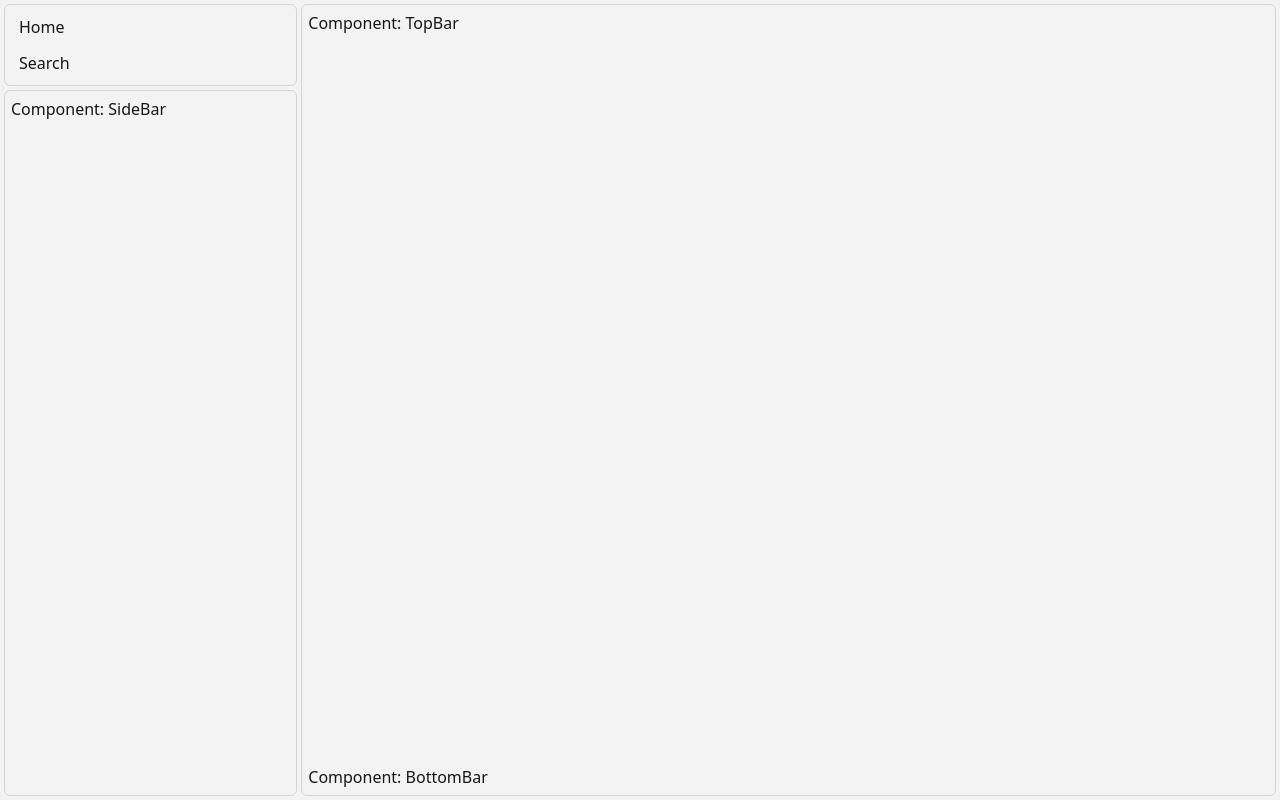
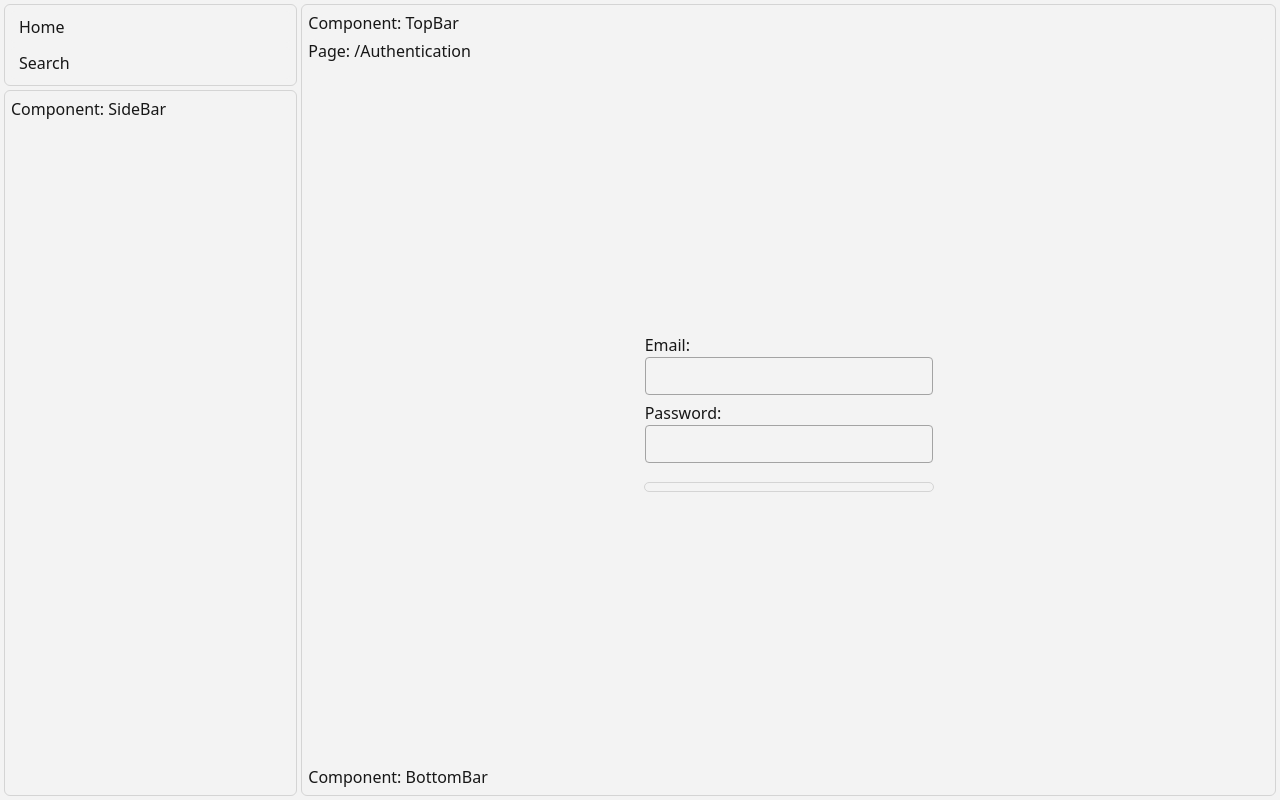
Before and after one commit to JosSebastian/archive, a Nuxt app: page /authentication in a window 1280 px wide. Built offline with nearby package versions, Linux system fonts and the light colour scheme; no server answers.

Commit message:
authentication implementation

```diff
--- /dev/null
+++ b/src-nuxt/pages/authentication/index.vue
@@ -0,0 +1,90 @@
+<script lang="ts" setup>
+type Credentials = {
+  email: string;
+  password: string;
+};
+const credentials = ref<Credentials>({
+  email: "",
+  password: "",
+});
+const route = useRoute();
+const router = useRouter();
+const navigate = () => {
+  if (route.query.action == "sign-on") {
+    router.push({ path: "/authentication", query: { action: "sign-in" } });
+  } else if (route.query.action == "sign-in") {
+    router.push({ path: "/authentication", query: { action: "sign-on" } });
+  }
+};
+const client = useSupabaseClient();
+const sign = async () => {
+  if (route.query.action == "sign-on") {
+    const { data, error } = await client.auth.signUp({
+      email: credentials.value.email,
+      password: credentials.value.password,
+    });
+    if (error) {
+      console.log(error);
+    } else {
+      navigate();
+    }
+  } else if (route.query.action == "sign-in") {
+    const { data, error } = await client.auth.signInWithPassword({
+      email: credentials.value.email,
+      password: credentials.value.password,
+    });
+    if (error) {
+      console.log(error);
+    } else {
+      navigateTo("/");
+    }
+  }
+};
+</script>
+
+<template>
+  <div class="w-full h-full flex flex-col">
+    <span class="bg-neutral-100 dark:bg-neutral-800">
+      Page: /Authentication
+    </span>
+    <div class="w-full h-full flex flex-col gap-5 justify-center items-center">
+      <div class="flex flex-col gap-1.5">
+        <div class="flex flex-col">
+          <label for="email">Email:</label>
+          <PrimitiveInput
+            v-model="credentials.email"
+            id="email"
+            type="email"
+            class="w-72 h-fit"
+          />
+        </div>
+        <div class="flex flex-col">
+          <label for="password">Password:</label>
+          <PrimitiveInput
+            v-model="credentials.password"
+            type="password"
+            class="w-72 h-fit"
+          />
+        </div>
+      </div>
+      <div class="flex flex-col items-end">
+        <PrimitiveButton
+          v-on:click="sign"
+          class="w-72 h-fit outline justify-center items-center"
+        >
+          <p v-if="route.query.action === 'sign-on'" class="p-0.5">Sign On</p>
+          <p v-if="route.query.action === 'sign-in'" class="p-0.5">Sign In</p>
+        </PrimitiveButton>
+        <div
+          v-on:click="navigate"
+          class="opacity-50 text-sm underline cursor-pointer"
+        >
+          <p v-if="route.query.action === 'sign-on'" class="p-0.5">Sign In?</p>
+          <p v-if="route.query.action === 'sign-in'" class="p-0.5">Sign On?</p>
+        </div>
+      </div>
+    </div>
+  </div>
+</template>
+
+<style scoped></style>
```
